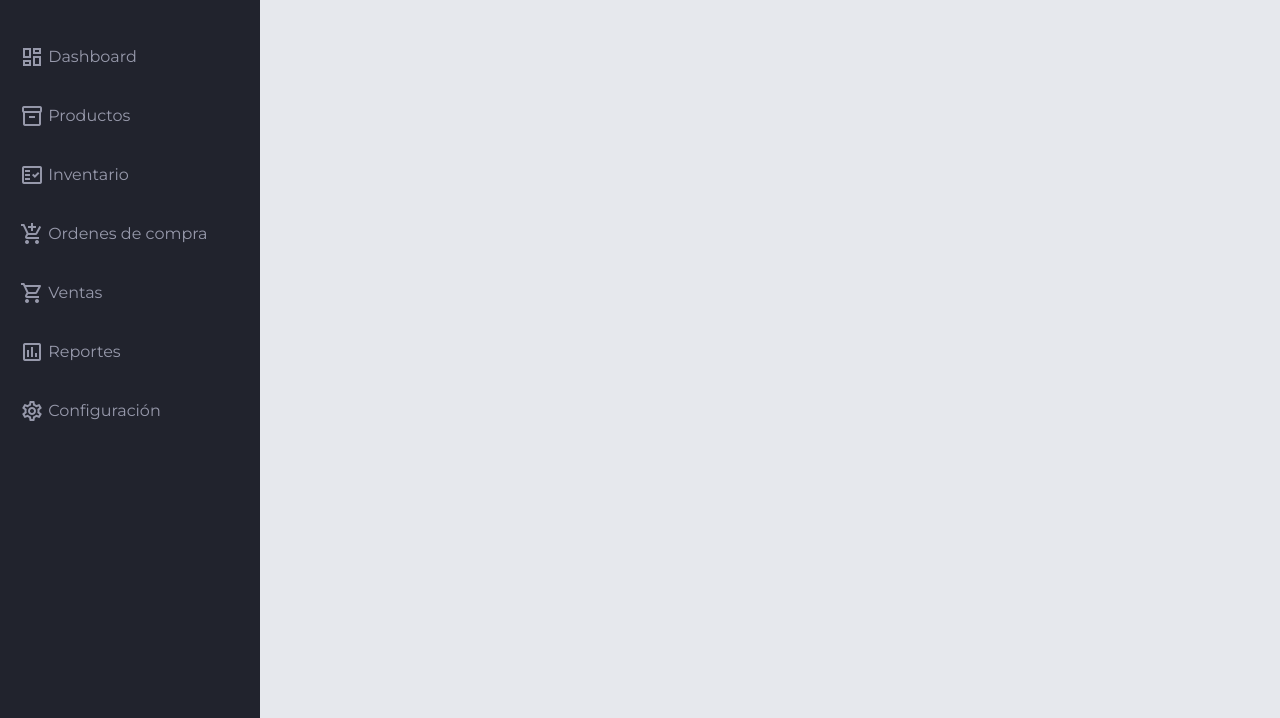
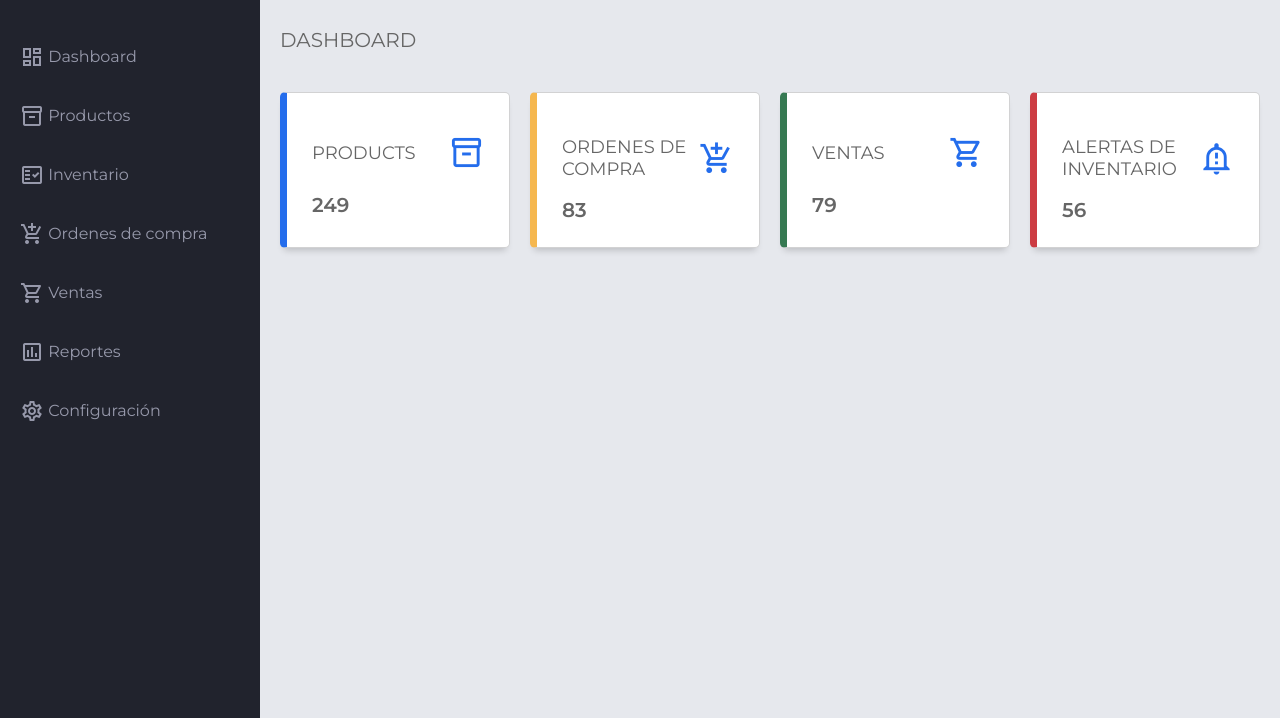
Before and after one commit to jleonardod/Amdin-Dashboard, a plain HTML site: page index.html in a window 1280 px wide. Shown: the part 82-800 px from the top of the page. Drawn offline with Linux system fonts and the light colour scheme.

Commit message:
Add section with cards

```diff
--- a/css/styles.css
+++ b/css/styles.css
@@ -120,3 +120,66 @@ body{
   overflow-y: auto;
   padding: 20px 20px;
 }
+
+.main-title{
+  display: flex;
+  justify-content: space-between;
+}
+
+.main-title > p {
+  font-size: 20px;
+}
+
+.main-cards {
+  display: grid;
+  grid-template-columns: 1fr 1fr 1fr 1fr;
+  gap: 20px;
+  margin: 20px 0;
+}
+
+.card {
+  display: flex;
+  flex-direction: column;
+  justify-content: space-around;
+  padding: 25px;
+  background-color: #ffffff;
+  box-sizing: border-box;
+  border: 1px solid #d2d2d3;
+  border-radius: 5px;
+  box-shadow: 0 6px 7px -4px rgba(0, 0, 0, 0.2);
+}
+
+.card:first-child{
+  border-left: 7px solid #246dec;
+}
+
+.card:nth-child(2){
+  border-left: 7px solid #f5b74f;
+}
+
+.card:nth-child(3){
+  border-left: 7px solid #367952;
+}
+
+.card:nth-child(4){
+  border-left: 7px solid #cc3c43;
+}
+
+.card > span {
+  font-size: 20px;
+  font-weight: 600;
+}
+
+.card-inner {
+  display: flex;
+  align-items: center;
+  justify-content: space-between;
+}
+
+.card-inner > p {
+  font-size: 18px;
+}
+
+.card-inner > span {
+  font-size: 35px;
+}
--- a/index.html
+++ b/index.html
@@ -69,7 +69,41 @@
       <!-- End Sidebar -->
 
       <!-- Main -->
-      <main class="main-container"></main>
+      <main class="main-container">
+        <div class="main-title">
+          <p class="font-weght-bold">DASHBOARD</p>
+        </div>
+        <div class="main-cards">
+          <div class="card">
+            <div class="card-inner">
+              <p class="text-primary">PRODUCTS</p>
+              <span class="material-icons-outlined text-blue">inventory_2</span>
+            </div>
+            <span class="text-primary font-weght-bold">249</span>
+          </div>
+          <div class="card">
+            <div class="card-inner">
+              <p class="text-primary">ORDENES DE COMPRA</p>
+              <span class="material-icons-outlined text-blue">add_shopping_cart</span>
+            </div>
+            <span class="text-primary font-weght-bold">83</span>
+          </div>
+          <div class="card">
+            <div class="card-inner">
+              <p class="text-primary">VENTAS</p>
+              <span class="material-icons-outlined text-blue">shopping_cart</span>
+            </div>
+            <span class="text-primary font-weght-bold">79</span>
+          </div>
+          <div class="card">
+            <div class="card-inner">
+              <p class="text-primary">ALERTAS DE INVENTARIO</p>
+              <span class="material-icons-outlined text-blue">notification_important</span>
+            </div>
+            <span class="text-primary font-weght-bold">56</span>
+          </div>
+        </div>
+      </main>
       <!-- End Main -->
     </div>
 
```
